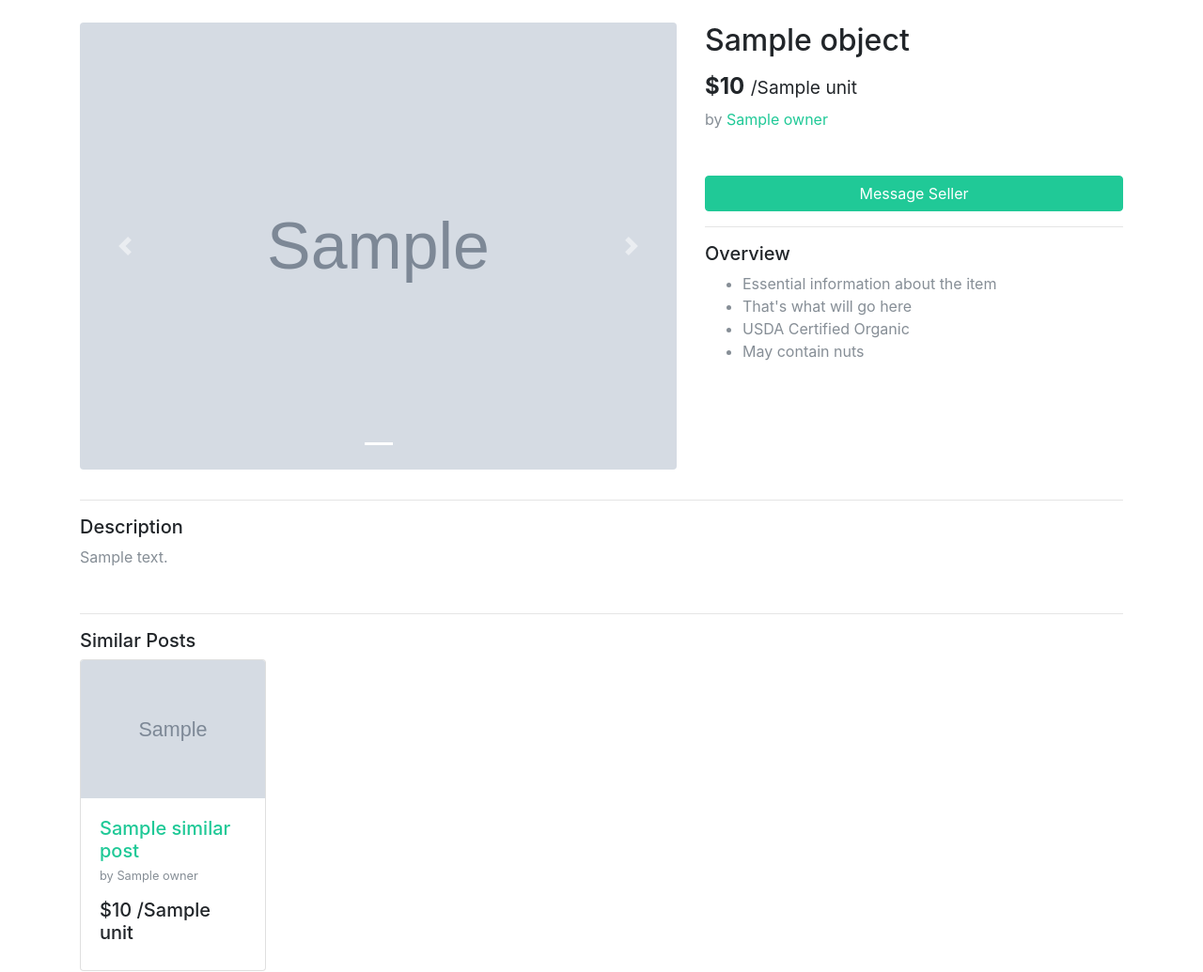
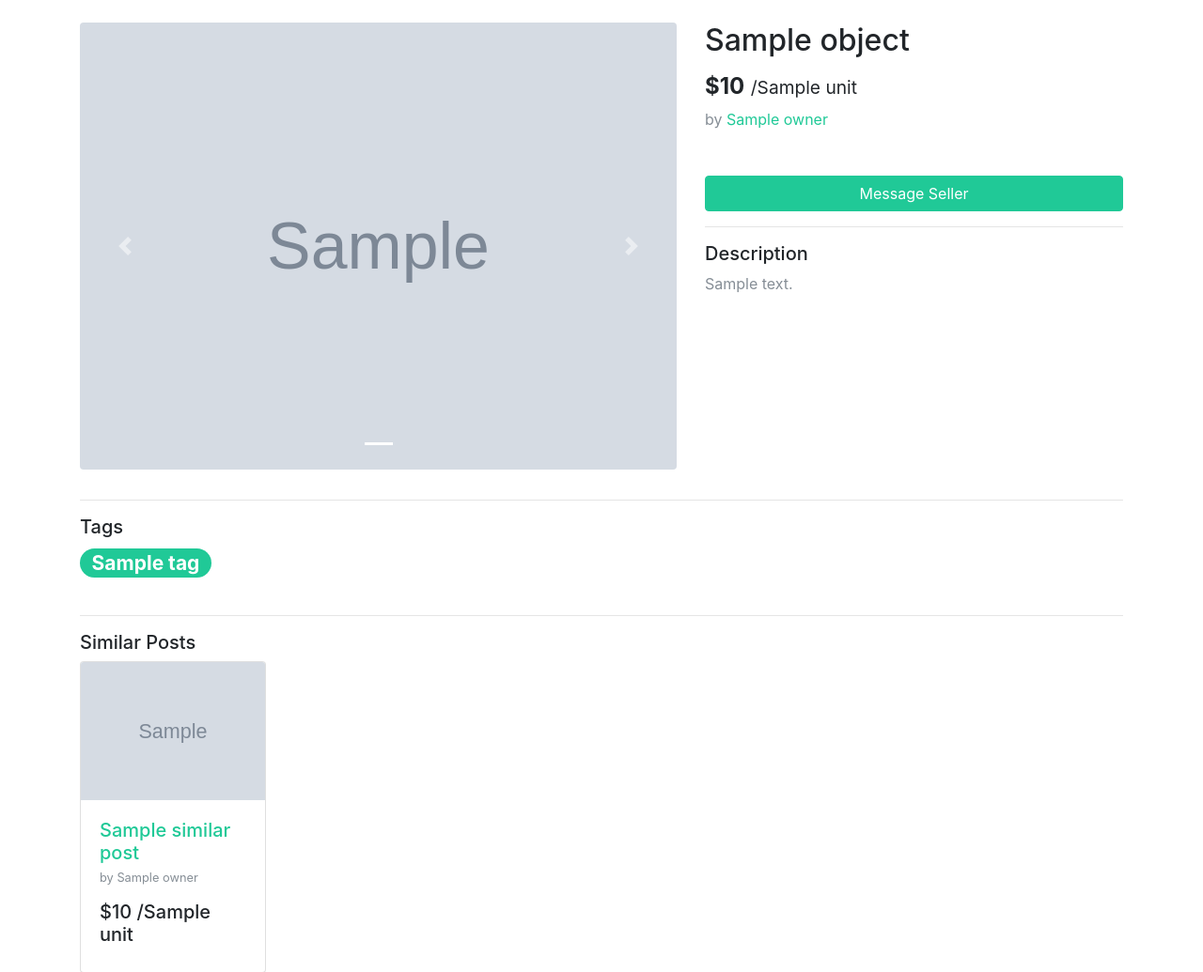
Before and after one commit to klingj3/example-project-dj-market, a Django app: template market/market/templates/board/post_detail.html in a window 1280 px wide. Shown: the part 58-1093 px from the top of the page at 94% size. Run offline with Django 3.2, Linux system fonts and the light colour scheme; the template is opened without the code that fills it: most values are stand-ins (such as "Sample title", 1, 10 or a date in 2020); grey boxes marked "Sample" are stand-in pictures; style sheets or scripts are compiled from the project's sources; some libraries are stand-ins or nearby versions.

Commit message:
Post detail view improvements

```diff
--- a/market/market/templates/board/post_detail.html
+++ b/market/market/templates/board/post_detail.html
@@ -19,15 +19,15 @@
     </div>
   </div>
   {% endcomment %}
-  {% if profile == object.owner %}
+  {% if profile == post.owner %}
     <div class="row mb-3">
       <div class="col-12">
         <div class="card">
           <div class="card-body">
-            <h5 class="card-title">Last modified {{ object.modified|naturaltime }}.</h5>
+            <h5 class="card-title">Last modified {{ post.modified|naturaltime }}.</h5>
             <p class="card-text text-muted">TODO: Add more info here. Probably about when the post expires, etc.</p>
-            <a class="card-link" href="{% url 'board:update' slug=object.slug %}" role="button">Edit Post</a>
-            <a class="card-link text-danger" href="{% url 'board:delete' slug=object.slug %}" role="button">Delete Post</a>
+            <a class="card-link" href="{% url 'board:update' slug=post.slug %}" role="button">Edit Post</a>
+            <a class="card-link text-danger" href="{% url 'board:delete' slug=post.slug %}" role="button">Delete Post</a>
           </div>
         </div>
       </div>
@@ -38,7 +38,7 @@
     <div class="col-12 col-sm-7">
       <div id="imageCarousel" class="carousel slide" data-ride="carousel">
         <ol class="carousel-indicators">
-          {% for image in object.images.all %}
+          {% for image in post.images.all %}
             <li data-target="#imageCarousel" data-slide-to="{{ forloop.counter0 }}"{% if forloop.first %} class="active"{% endif %}></li>
           {% endfor %}
         </ol>
@@ -61,27 +61,29 @@
     </div>
     <div class="col-12 col-sm-5">
       <h2>{{ object.title}}</h2>
-      <h4 class="mt-3"><span class="font-weight-bold">${{ object.price }}</span> <small>/{{ object.unit }}</small></h4>
-        <p class="text-muted">by <a href="{% url 'social:detail' slug=post.owner.social.slug %}">{{ object.owner }}</a></p>
-      <a class="btn btn-primary btn-block mt-5" href="{% url 'messaging:new' slug=object.owner.slug %}" role="button">Message Seller</a>
+      <h4 class="mt-3"><span class="font-weight-bold">${{ post.price }}</span> <small>/{{ object.unit }}</small></h4>
+        <p class="text-muted">by <a href="{% url 'social:detail' slug=post.owner.social.slug %}">{{ post.owner }}</a></p>
+      <a class="btn btn-primary btn-block mt-5" href="{% url 'messaging:new' slug=post.owner.slug %}" role="button">Message Seller</a>
       <hr>
-      <h5>Overview</h5>
-      <ul class="text-muted">
-        <li>Essential information about the item</li>
-        <li>That's what will go here</li>
-        <li>USDA Certified Organic</li>
-        <li>May contain nuts</li>
-      </ul>
+      <h5>Description</h5>
+      <p class="text-muted">{{ post.body }}</p>
     </div>
   </div>
 
+  {% if post.tags.all %}
   <div class="row mt-3">
     <div class="col-12">
       <hr>
-      <h5>Description</h5>
-      <p class="text-muted">{{ object.body }}</p>
+      <h5>Tags</h5>
+      {# TODO: Make tags clickable, bring to post list filtered by this tag #}
+      <h3>
+      {% for tag in post.tags.all %}
+          <a href="#" class="badge badge-pill badge-primary">{{ tag.name }}</a>
+      {% endfor %}
+      </h3>
     </div>
   </div>
+  {% endif %}
 
   {% if similar_posts %}
   <div class="row mt-3">
```
